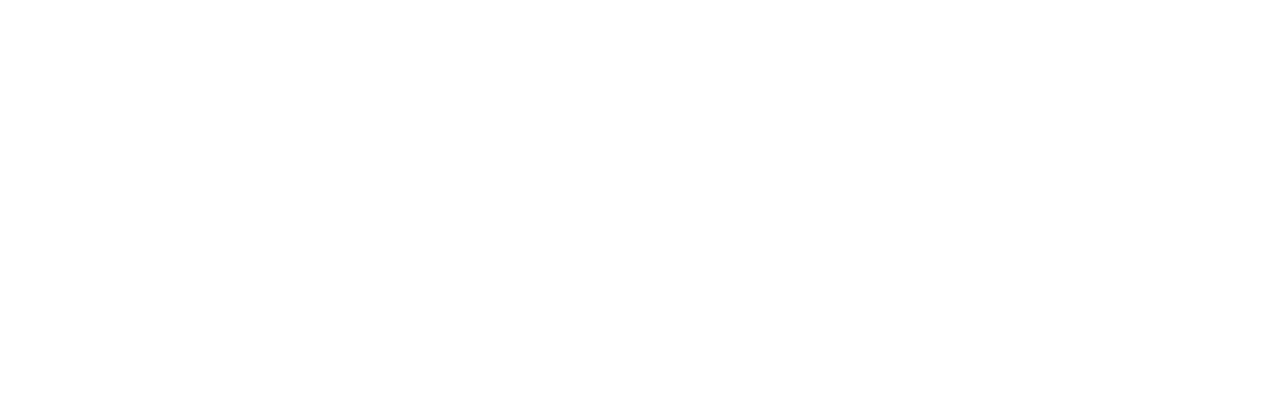
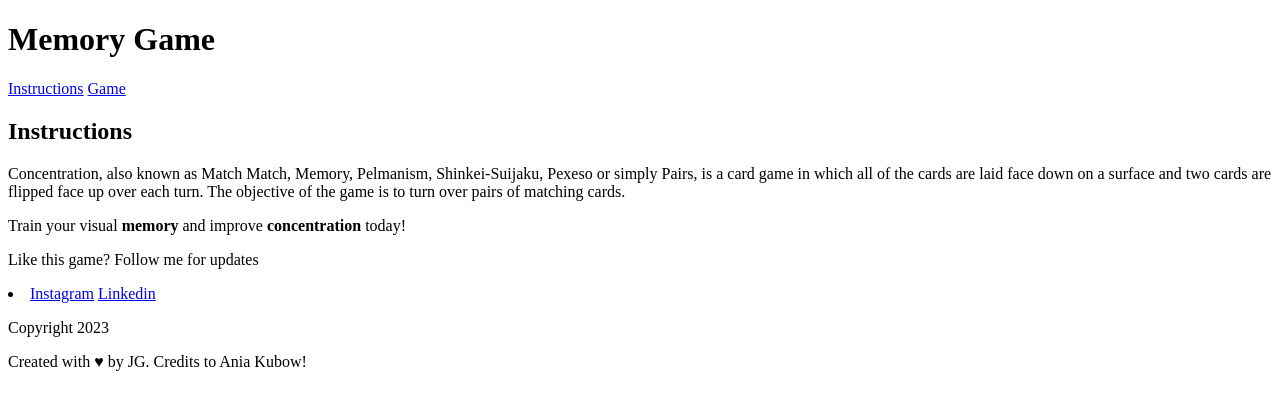
Before and after one commit to j-pcgoncalves/memory_game, a plain HTML site: page index.html in a window 1280 px wide. Drawn offline with Linux system fonts and the light colour scheme.

Commit message:
display html page

```diff
--- a/index.html
+++ b/index.html
@@ -9,5 +9,38 @@
 </head>
 <body>
 
+    <header>
+        <h1>Memory Game</h1>
+    </header>
+
+    <nav>
+        <a href="#Instructions">Instructions</a>
+        <a href="#Train">Game</a>
+    </nav>
+
+    <main>
+        <a name="Instructions"></a>
+        <h2>Instructions</h2>
+
+        <p>Concentration, also known as Match Match, Memory, Pelmanism, Shinkei-Suijaku, Pexeso or simply Pairs, is a card game in which all of the cards are laid face down on a surface and two cards are flipped face up over each turn. The objective of the game is to turn over pairs of matching cards.</p>
+        <p>Train your visual <b>memory</b> and improve <b>concentration</b> today!</p>
+        <p>Like this game? Follow me for updates</p>
+
+        <li>
+            <a class="social-link" href="https://www.instagram.com" target="_blank">Instagram</a>
+            <a href="https://uk.linkedin.com" class="social-link" target="_blank">Linkedin</a>
+        </li>
+
+        <a name="Train"></a>
+        <div id="game-board" class="board clearfix"></div>
+    </main>
+
+    <footer class="clearfix">
+        <p class="copyright">Copyright 2023</p>
+        <p class="message">Created with &hearts; by <span class="name">JG</span>. Credits to Ania Kubow!</p>
+    </footer>
+
+    <script src="js/main.js"></script>
+
 </body>
 </html>
```
